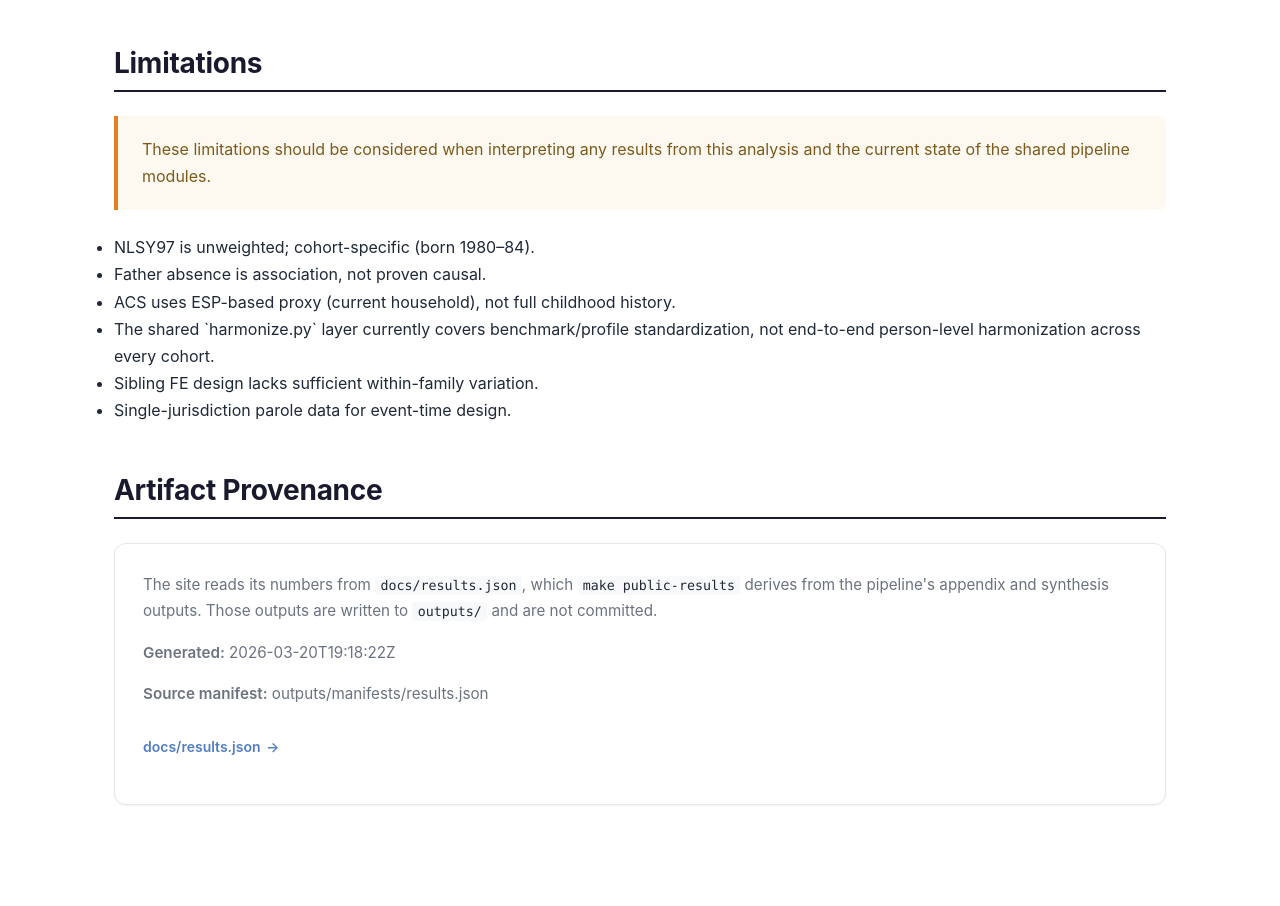
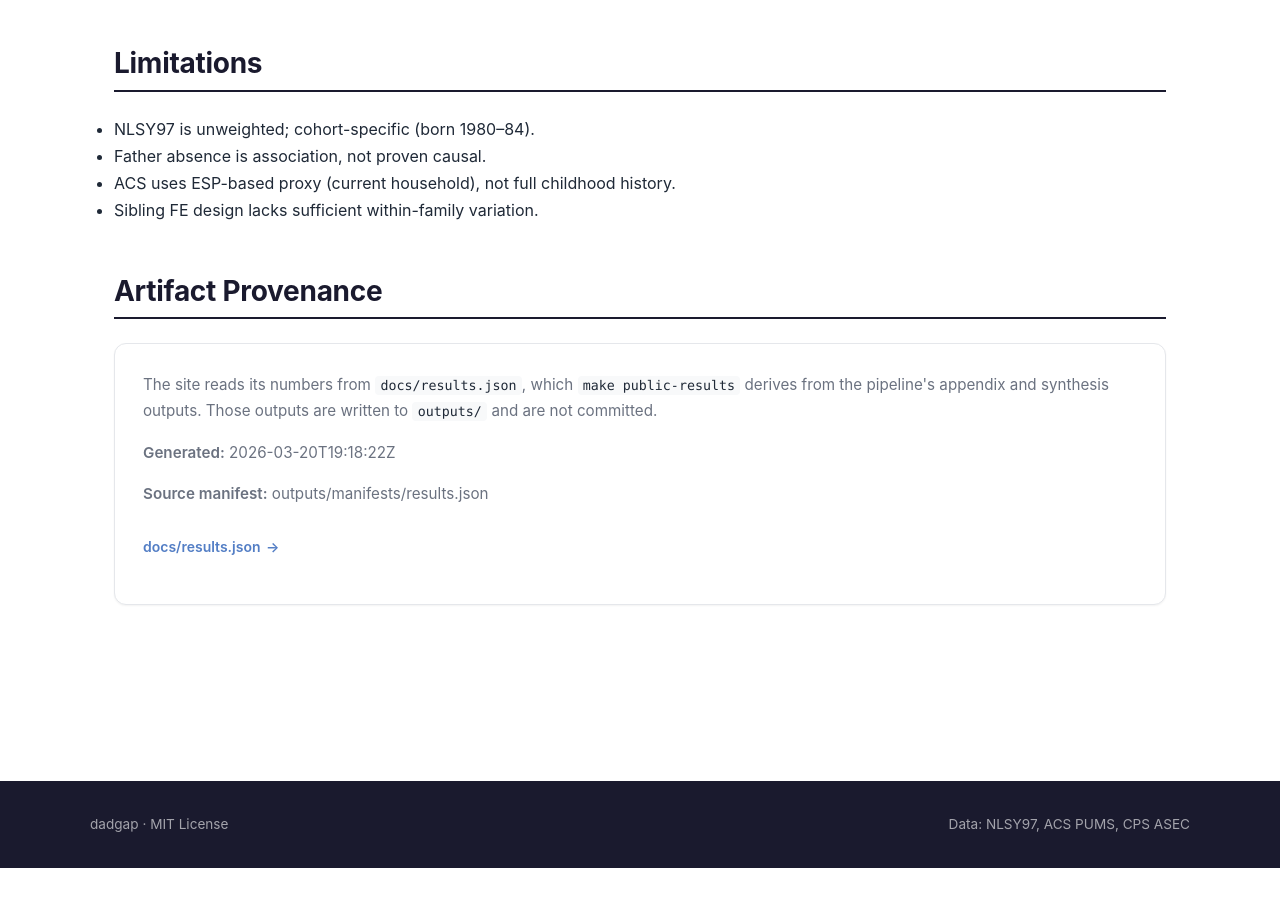
Before and after one commit to smkwray/dadgap, a plain HTML site: page docs/methods.html in a window 1280 px wide. Shown: the part 1882-2788 px from the top of the page. After the commit the page ends 2750 px from the top, so only its background shows below. Drawn offline with Linux system fonts and the light colour scheme.

Commit message:
Remove a stray limitation copied from another project

```diff
--- a/docs/methods.html
+++ b/docs/methods.html
@@ -169,17 +169,11 @@
       <h2>Limitations</h2>
     </div>
 
-    <div class="warning-box">
-      <p>These limitations should be considered when interpreting any results from this analysis and the current state of the shared pipeline modules.</p>
-    </div>
-
     <ul>
       <li>NLSY97 is unweighted; cohort-specific (born 1980&ndash;84).</li>
       <li>Father absence is association, not proven causal.</li>
       <li>ACS uses ESP-based proxy (current household), not full childhood history.</li>
-      <li>The shared `harmonize.py` layer currently covers benchmark/profile standardization, not end-to-end person-level harmonization across every cohort.</li>
       <li>Sibling FE design lacks sufficient within-family variation.</li>
-      <li>Single-jurisdiction parole data for event-time design.</li>
     </ul>
   </section>
 
```
